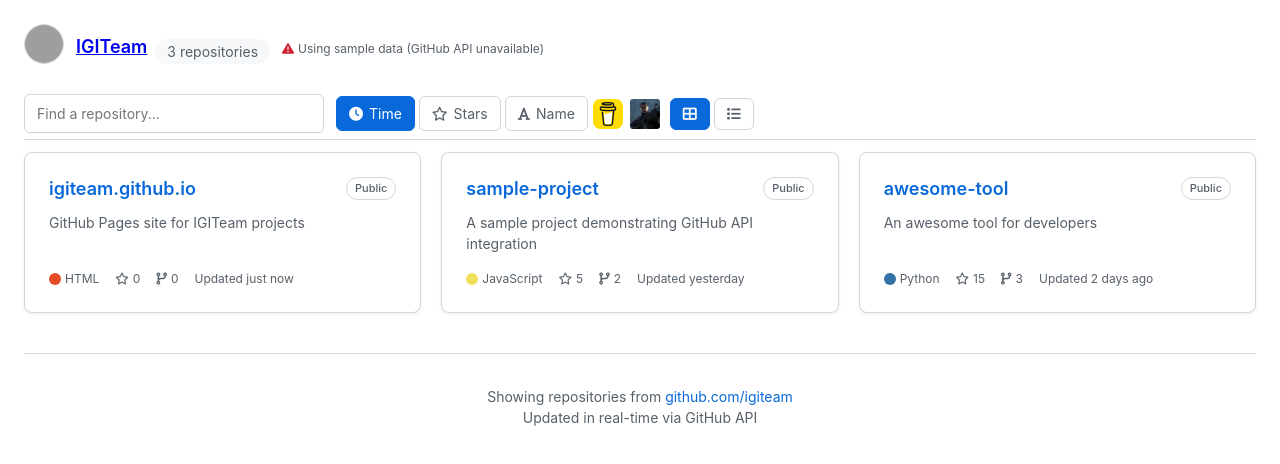
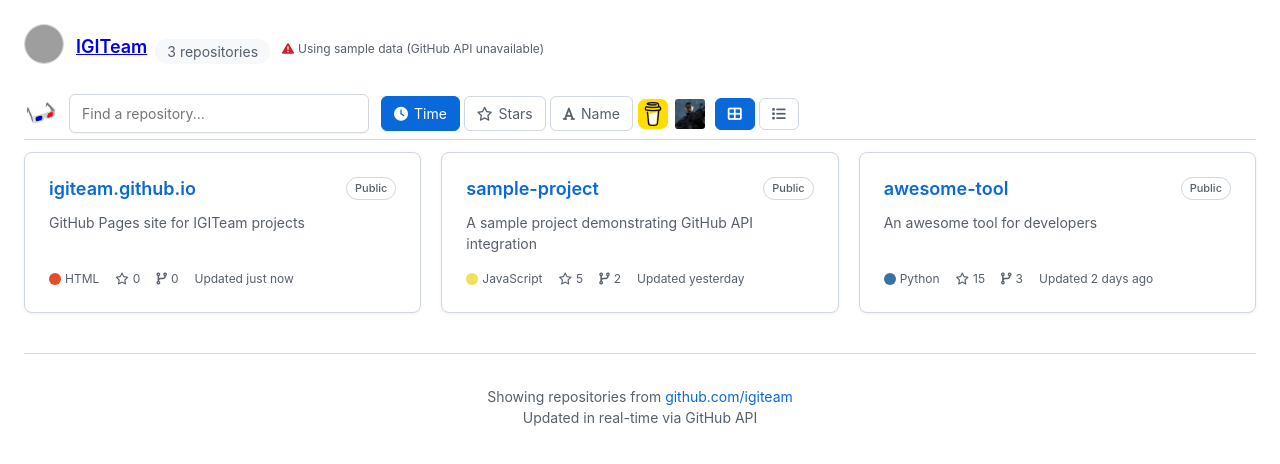
Before and after one commit to igiteam/igiteam.github.com, a plain HTML site: page index.html in a window 1280 px wide. Drawn offline with Linux system fonts and the light colour scheme; no server answers; grey boxes are pictures that could not be loaded.

Commit message:
Add search container with link icon
Added a clickable icon that links to a README page.

```diff
--- a/index.html
+++ b/index.html
@@ -587,6 +587,13 @@
             </div>
 
             <div class="search-container">
+                <div style="width: 33px; height: 33px;  display: flex; align-items: center; justify-content: center; cursor: pointer; transition: all 0.3s ease;">
+                    <a href="https://readme.macosxjs.com/?url=https%3A%2F%2Fgithub.com%2Figiteam%2Figi1-macbook-3d-workstation%2Fblob%2Fmain%2FREADME.md" target="_blank"
+                        style="display: flex; align-items: center; justify-content: center; width: 100%; height: 100%;">
+                        <img src="https://raw.githubusercontent.com/igiteam/igiteam.github.com/refs/heads/main/redcyan3d.png"
+                            alt="igi1-release" style="width: 30px; height: 30px; display: block; border-radius: 3px">
+                    </a>
+                </div>
                 <input type="text" class="repo-search" placeholder="Find a repository..." id="repoSearch">
 
                 <div class="view-controls">
```
